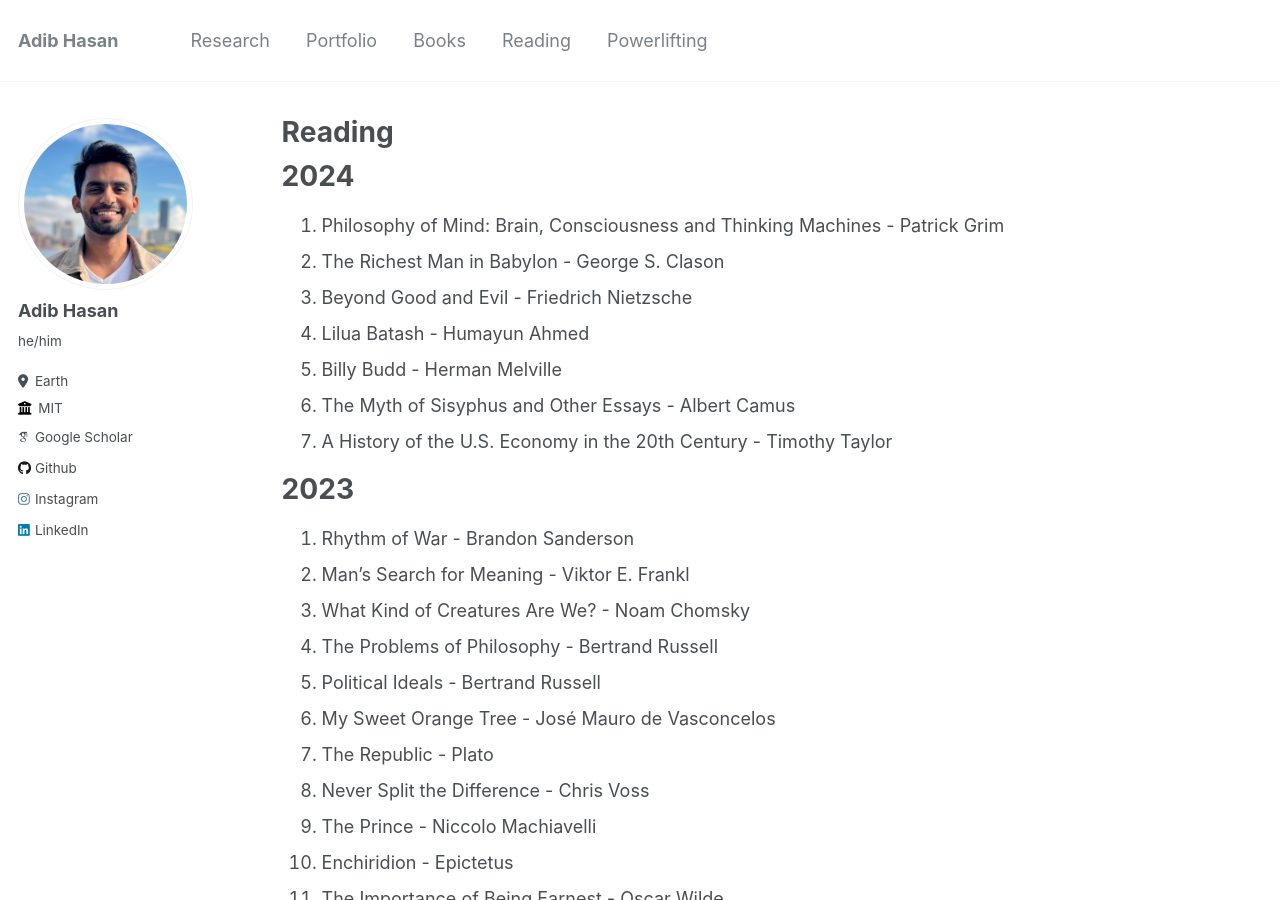
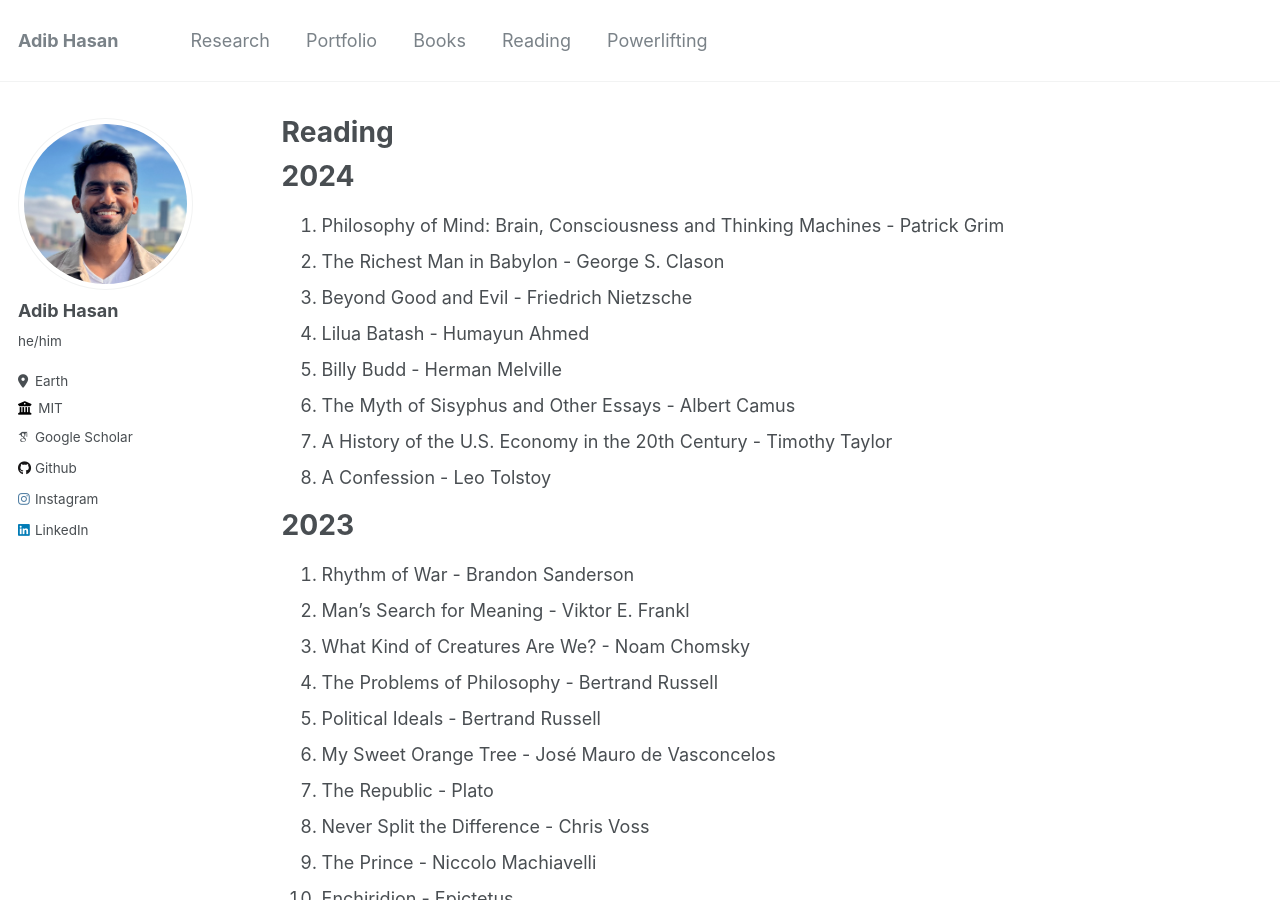
Before and after one commit to Neehan/neehan.github.io, a Jekyll site: the page built from _pages/reading.md, in a window 1280 px wide and 900 px high. Built offline with Jekyll 4.4.1, drawn with Linux system fonts in a browser that asks for light colours; some web fonts are replaced.

Commit message:
Update reading.md

```diff
--- a/_pages/reading.md
+++ b/_pages/reading.md
@@ -11,6 +11,7 @@ author_profile: true
 5. Billy Budd - Herman Melville
 6. The Myth of Sisyphus and Other Essays - Albert Camus
 7. A History of the U.S. Economy in the 20th Century - Timothy Taylor
+8. A Confession - Leo Tolstoy
 
 # 2023
 1. Rhythm of War - Brandon Sanderson
```
